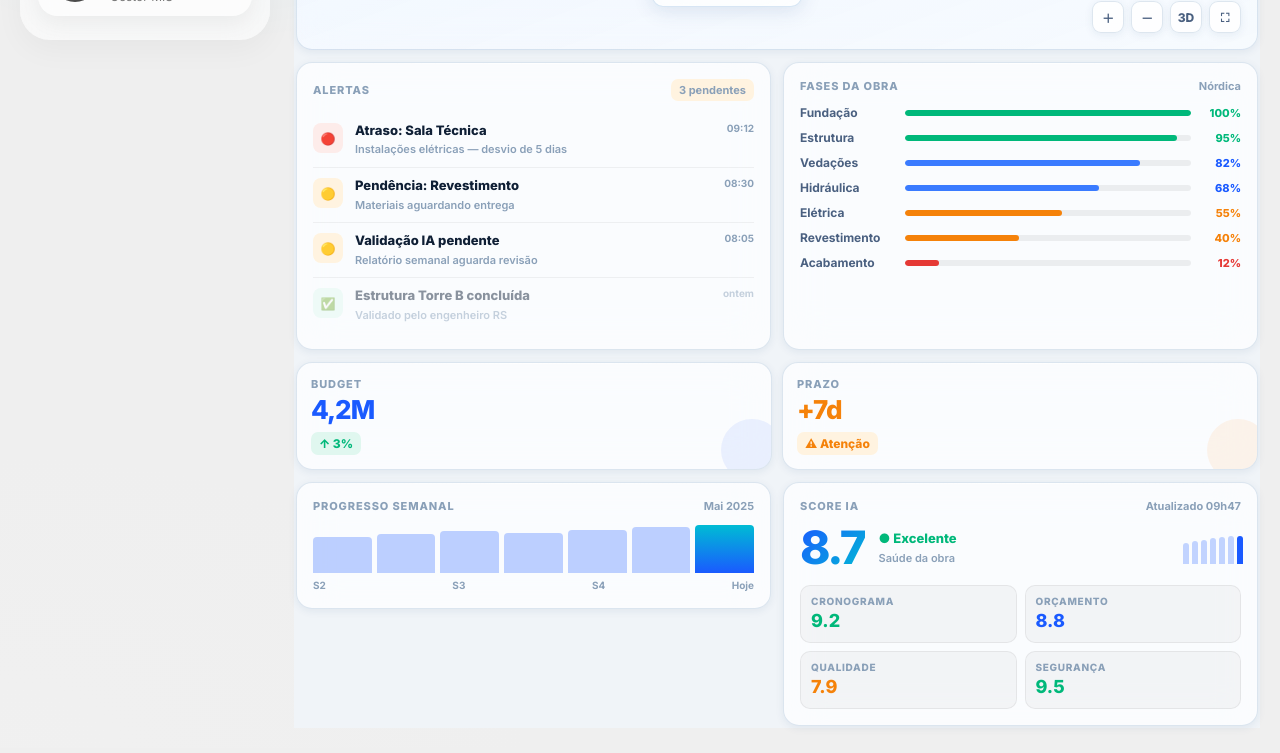
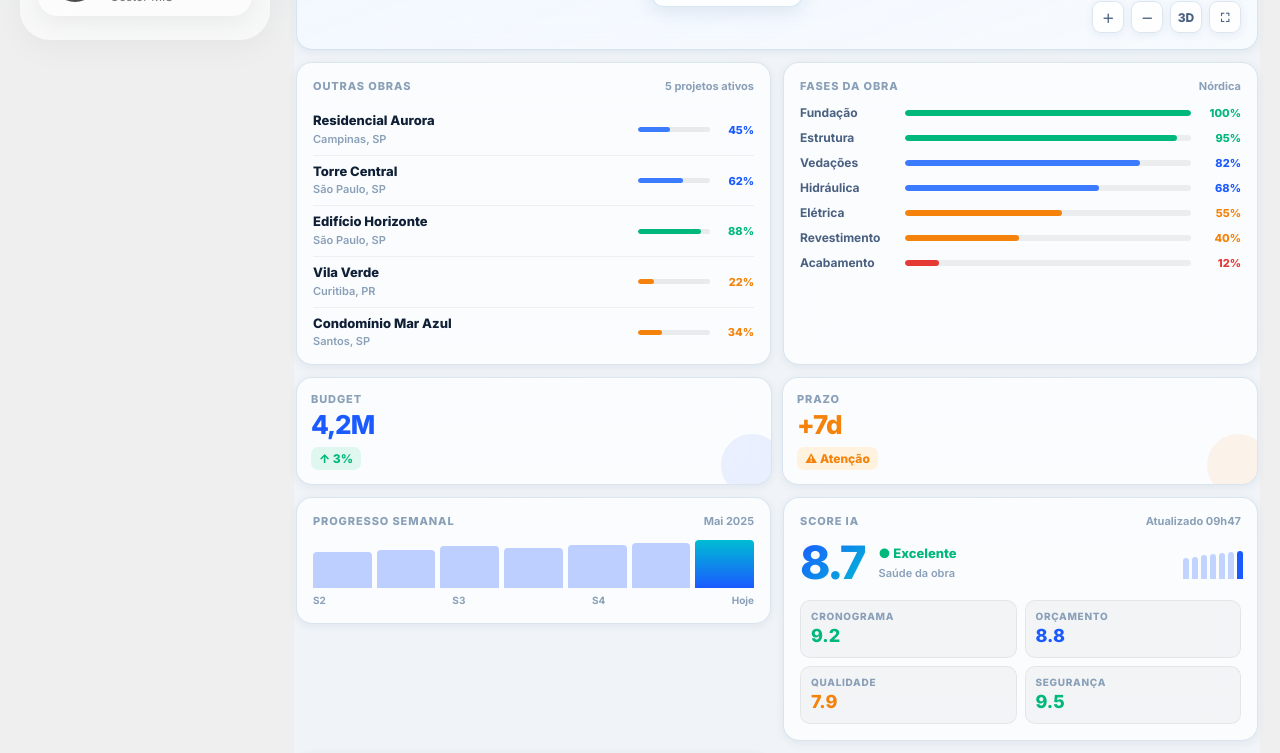
Before and after one commit to Guiandrelino/MIS_coletanIA, a React (Vite) app in the folder MIS_coletanIA/: page / in a window 1280 px wide. Shown: the part 740-1493 px from the top of the page. Built offline with nearby package versions, Linux system fonts and the light colour scheme.

Commit message:
commit 14

```diff
--- a/MIS_coletanIA/src/components/pages/Dashborad.jsx
+++ b/MIS_coletanIA/src/components/pages/Dashborad.jsx
@@ -48,6 +48,14 @@ const alerts = [
 
 const weekProgress = [58, 62, 68, 65, 70, 74, 78];
 const iaSpark = [6.5, 7, 7.4, 7.9, 8.2, 8.5, 8.7];
+
+const otherProjects = [
+  { id: "op-1", name: "Residencial Aurora", location: "Campinas, SP", progress: 45, color: "blue" },
+  { id: "op-2", name: "Torre Central", location: "São Paulo, SP", progress: 62, color: "blue" },
+  { id: "op-3", name: "Edifício Horizonte", location: "São Paulo, SP", progress: 88, color: "green" },
+  { id: "op-4", name: "Vila Verde", location: "Curitiba, PR", progress: 22, color: "amber" },
+  { id: "op-5", name: "Condomínio Mar Azul", location: "Santos, SP", progress: 34, color: "amber" },
+];
 
 function TopSummary() {
   return (
@@ -318,6 +326,34 @@ function Annotation({ className, color, label, value, sub }) {
   );
 }
 
+function OutrasObrasCard() {
+  return (
+    <section className="construct-card construct-bottom-card">
+      <div className="construct-card__head">
+        <span>Outras Obras</span>
+        <small>{otherProjects.length} projetos ativos</small>
+      </div>
+
+      <div className="construct-works-list">
+        {otherProjects.map((project) => (
+          <div key={project.id} className="construct-work-row">
+            <div className="construct-work-row__info">
+              <strong>{project.name}</strong>
+              <span>{project.location}</span>
+            </div>
+
+            <div className="construct-work-row__bar">
+              <div style={{ width: `${project.progress}%` }} className={`fill-${project.color}`} />
+            </div>
+
+            <strong className={`text-${project.color}`}>{project.progress}%</strong>
+          </div>
+        ))}
+      </div>
+    </section>
+  );
+}
+
 function RightKpis() {
   return (
     <aside className="construct-right">
@@ -392,6 +428,8 @@ function RightKpis() {
           <MiniScore label="Segurança" value="9.5" color="green" />
         </div>
       </article>
+
+      <AlertsPanel />
     </aside>
   );
 }
@@ -482,7 +520,7 @@ export function Dashboard() {
             <BlueprintCard />
 
             <div className="construct-bottom-grid">
-              <AlertsPanel />
+              <OutrasObrasCard />
               <PhasesPanel />
             </div>
           </div>
--- a/MIS_coletanIA/src/components/styles/dashboard.css
+++ b/MIS_coletanIA/src/components/styles/dashboard.css
@@ -816,6 +816,64 @@
   background: var(--c-cyan);
 }
 
+/* OUTRAS OBRAS */
+
+.construct-works-list {
+  display: flex;
+  flex-direction: column;
+}
+
+.construct-work-row {
+  display: grid;
+  grid-template-columns: minmax(0, 1fr) 72px 34px;
+  align-items: center;
+  gap: 10px;
+  padding: 9px 0;
+  border-bottom: 1px solid rgba(0, 0, 0, 0.05);
+}
+
+.construct-work-row:last-child {
+  border-bottom: none;
+  padding-bottom: 0;
+}
+
+.construct-work-row__info strong {
+  display: block;
+  font-size: 13px;
+  font-weight: 800;
+  color: var(--c-text);
+  line-height: 1.2;
+  white-space: nowrap;
+  overflow: hidden;
+  text-overflow: ellipsis;
+}
+
+.construct-work-row__info span {
+  display: block;
+  margin-top: 2px;
+  font-size: 11px;
+  color: var(--c-text-3);
+  font-weight: 600;
+}
+
+.construct-work-row__bar {
+  height: 5px;
+  border-radius: 999px;
+  background: rgba(0, 0, 0, 0.07);
+  overflow: hidden;
+}
+
+.construct-work-row__bar div {
+  height: 100%;
+  border-radius: inherit;
+}
+
+.construct-work-row > strong {
+  font-size: 11px;
+  font-weight: 900;
+  text-align: right;
+}
+
 /* DARK MODE */
 
 html[data-theme="dark"] .construct-dashboard-host .app-main {
@@ -902,6 +960,14 @@ html[data-theme="dark"] .construct-team span:nth-child(4) {
   background: rgba(255, 255, 255, 0.08);
 }
 
+html[data-theme="dark"] .construct-work-row {
+  border-bottom-color: rgba(255, 255, 255, 0.07);
+}
+
+html[data-theme="dark"] .construct-work-row__bar {
+  background: rgba(255, 255, 255, 0.1);
+}
+
 /* RESPONSIVE */
 
 @media (max-width: 1280px) {
```
